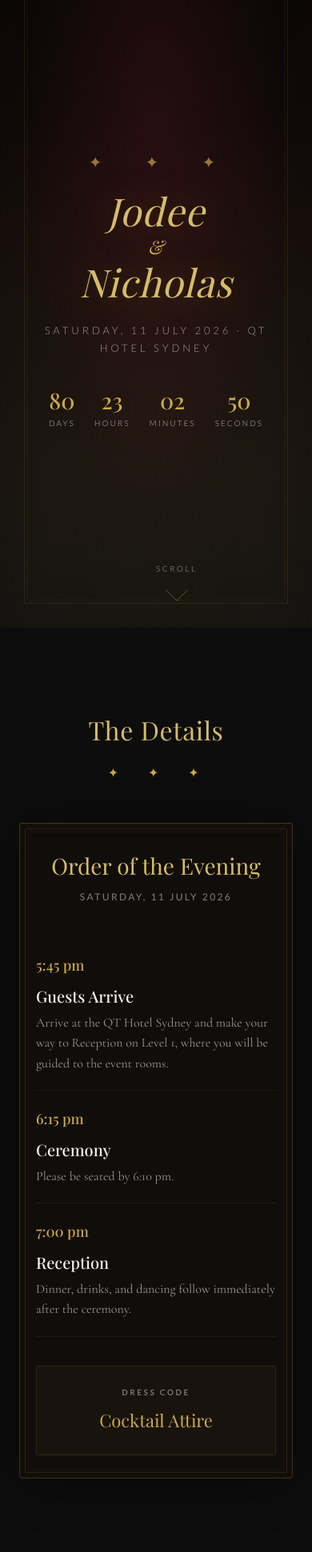
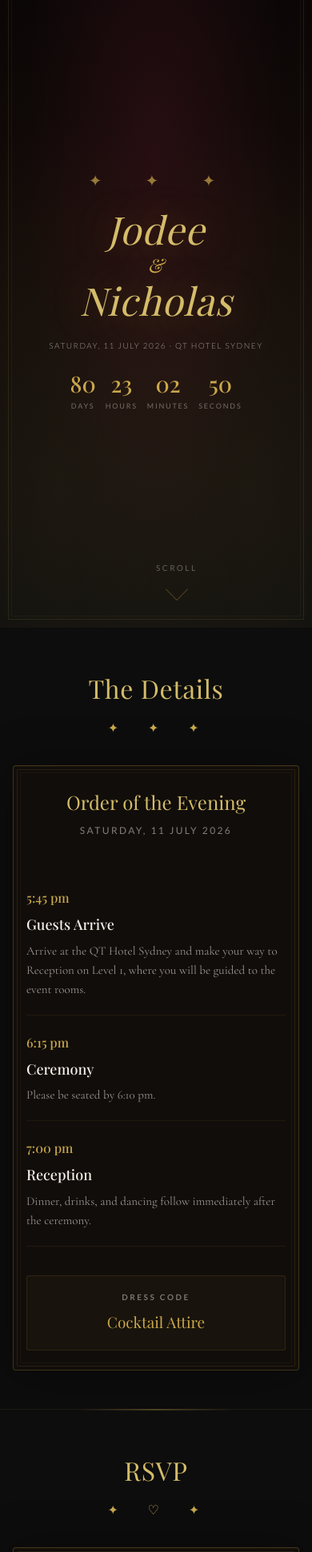
Before and after one commit to NickD135/Wedding-Invite, a website: page index.html in a window 390 px wide. Shown: the part 59-2000 px from the top of the page at 80% size. Drawn offline with nearby package versions, Linux system fonts and the light colour scheme; a web font is replaced by a local one.

Commit message:
Improve mobile responsiveness across all screen sizes
Add responsive breakpoints at 768px and 400px for better fit on
phones — tighter padding, smaller fonts, stacked attend buttons,
and reduced map height on small screens.

Co-Authored-By: Claude Opus 4.6 (1M context) <noreply@anthropic.com>

```diff
--- a/index.html
+++ b/index.html
@@ -816,6 +816,8 @@ button { font-family: inherit; cursor: pointer; }
 
 @media (max-width: 520px) {
   .rsvp-card { padding: 28px 20px; }
+  .rsvp-card::before { inset: 6px; }
+  .attend-group { flex-direction: column; }
 }
 
 /* ═══════════════════════════════════════════════════════
@@ -969,6 +971,53 @@ button { font-family: inherit; cursor: pointer; }
   font-size: 16px;
   font-style: italic;
   color: rgba(245,240,232,0.4);
+}
+
+/* ═══════════════════════════════════════════════════════
+   MOBILE RESPONSIVE
+═══════════════════════════════════════════════════════ */
+@media (max-width: 768px) {
+  .section { padding: 64px 20px; }
+  .hero-bg::before { inset: 16px; }
+  .hero-bg::after { inset: 20px; }
+  .hero-content { padding: 32px 20px; }
+  .hero-date { font-size: 11px; letter-spacing: 0.2em; }
+  .countdown { gap: 16px; margin-top: 28px; }
+  .countdown-label { font-size: 9px; }
+  .section-title { margin-bottom: 8px; }
+  .section-ornament { margin-bottom: 32px; }
+  .program-card { padding: 32px 24px; }
+  .program-header h3 { font-size: 24px; }
+  .map-embed { height: 260px; }
+  .gifts-content p { font-size: 17px; }
+  .site-footer { padding: 36px 20px; }
+}
+
+@media (max-width: 400px) {
+  .section { padding: 48px 16px; }
+  .hero-bg::before { inset: 10px; }
+  .hero-bg::after { inset: 14px; }
+  .hero-content { padding: 24px 16px; }
+  .hero-date { font-size: 10px; letter-spacing: 0.15em; }
+  .countdown { gap: 12px; margin-top: 24px; }
+  .program-card { padding: 24px 16px; }
+  .program-card::before { inset: 4px; }
+  .program-card::after { inset: 8px; }
+  .program-time { font-size: 16px; min-width: auto; }
+  .program-desc h4 { font-size: 18px; }
+  .program-desc p { font-size: 15px; }
+  .dress-code { padding: 18px 16px; }
+  .dress-code-value { font-size: 19px; }
+  .rsvp-card { padding: 24px 16px; }
+  .rsvp-card::before { inset: 4px; }
+  .rsvp-deadline { font-size: 10px; letter-spacing: 0.15em; }
+  .travel-card { padding: 24px 16px; }
+  .map-embed { height: 220px; }
+  .faq-question span { font-size: 17px; }
+  .gifts-content p { font-size: 16px; }
+  .btn-submit { font-size: 11px; padding: 14px; }
+  .btn-another { padding: 12px 28px; font-size: 11px; }
+  .footer-text { font-size: 14px; }
 }
 </style>
 </head>
```
